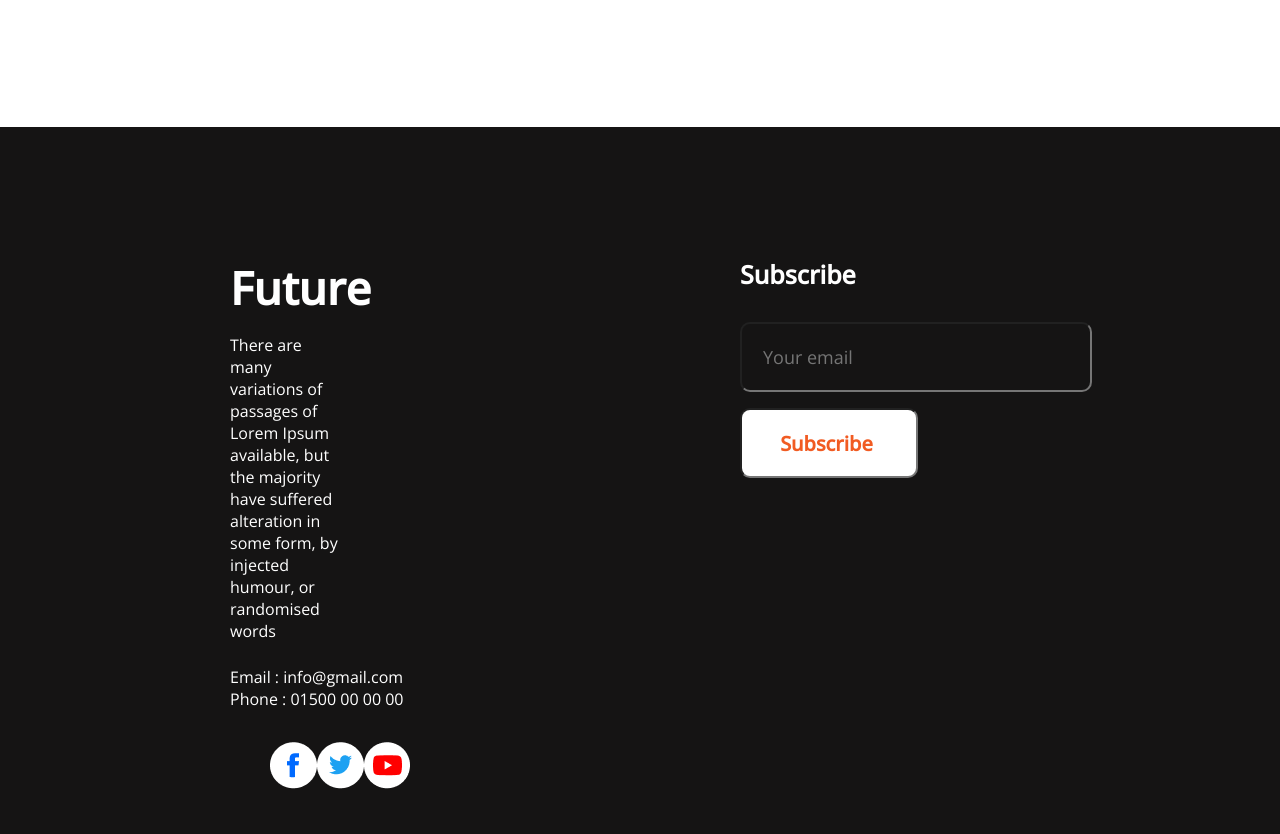
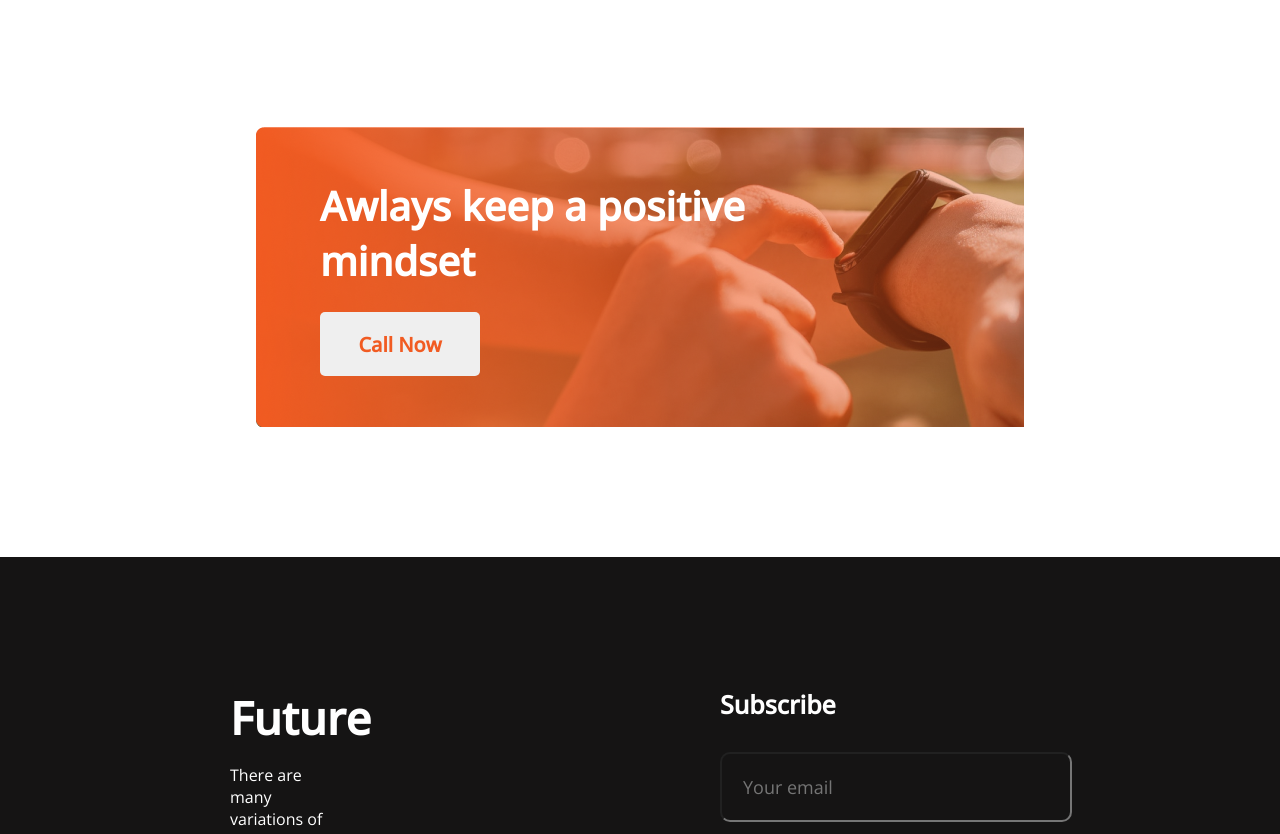
Before and after one commit to Alvihub/assignment, a plain HTML site: page index.html in a window 1280 px wide. Shown: the part 1966-2800 px from the top of the page. Drawn offline with nearby package versions, Linux system fonts and the light colour scheme.

Commit message:
add full file

```diff
--- a/index.html
+++ b/index.html
@@ -88,6 +88,16 @@
 
         </section>
 
+                  <!-- positive mindset section -->
+                <section class="positive">
+                   <div class="positive-text">
+                        <h1 class="positive-title">Awlays keep a positive mindset</h1>
+                        <button class="btn-call">Call Now</button>
+                   </div>
+
+                </section>
+
+
                    <!-- contact section -->
         <section class="contact-section">
         <div class="contact-information">
@@ -99,12 +109,17 @@
                 </p>
                 <a  class="contact-email"  href="">Email : info@gmail.com</a>
                 <p  class="contact-phone">Phone : 01500 00 00 00</p>
-            <ul>
-                <li> <img src="images/icons/fb.png" alt=""> </li>
-                <li> <img src="images/icons/twitter.png" alt="">   </li>
-                <li> <img src="images/icons/youtube.png" alt=""> </li>
-            </ul>
+            <!-- <ul>
+                <li>  </li>
+                <li>   </li>
+                <li>  </li>
+            </ul> -->
 
+            <nav>
+                <p><img src="images/icons/fb.png" alt=""></p>
+                <p><img src="images/icons/twitter.png" alt=""> </p>
+                <p><img src="images/icons/youtube.png" alt=""></p>
+            </nav>
              </div>
 
              <div class="contact-end">
--- a/style.css/protfolio.css
+++ b/style.css/protfolio.css
@@ -17,7 +17,7 @@
     text-align: right;
     position: absolute;
      top:216px;
-     right:363px;
+     right:230px;
   }
 .banner-title{
     font-weight: 700;
@@ -115,6 +115,43 @@
       .plan ,img{
      text-align: center;
      }
+
+
+     /* <!-- positive mindset section --> */
+
+    .positive{
+      background-image: url("../images/gradient2.png"),url("../images/watch.png");
+      background-repeat:no-repeat;
+      width:60%;
+      height: 300px;
+      margin:130px auto;
+      display: flex;
+      align-items: center;
+
+    }
+    .positive-text{
+      padding-left:  64px;
+
+    }
+
+    .positive-title{
+      font-weight: 700;
+      font-size: 40px;
+      color: #FFFFFF;
+      margin-bottom: 24px;
+     padding-right: 20%;
+    }
+
+    .btn-call{
+      font-weight: 600;
+      font-size: 20px;
+      color: #F15B22;
+      width: 160px;
+      height: 64px;
+      border-radius: 5px;
+      border: 0;
+
+    }
           /* contact-section */
           .contact-section{
             background: #151414;
@@ -152,13 +189,19 @@
           .contact .contact-phone{
             font-weight: 400;
             font-size: 16px;
+            margin-top: 10px;
             margin-bottom: 32px;
             color: #FFFFFF;
           }
           ul ,li{
+
+
+          }
+          nav,p{
             display:flex;
-            list-style: none;
+
             align-items: left;
+            gap:10px;
 
           }
 
@@ -172,7 +215,6 @@
           input[type= "email"]{
             font-weight: 400;
             font-size: 18px;
-            margin-bottom: 16px;
             border: 1 ;
             color: #F3F3F3;
             padding-left: 21px;
@@ -180,6 +222,8 @@
            height: 64px;
             background: #151414;
             border-radius: 10px;
+            margin-bottom: 16px;
+
           }
           input[type= "subscribe"]{
             font-weight: 600;
```
